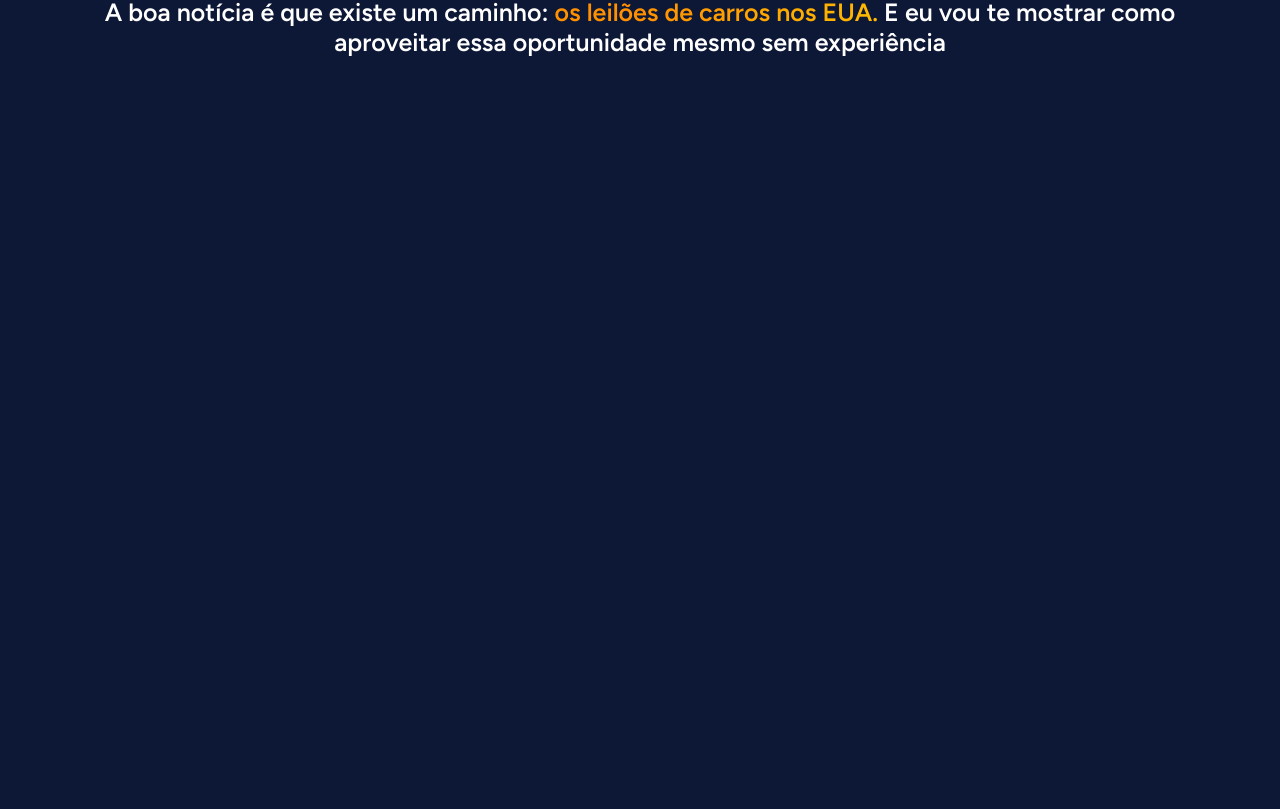
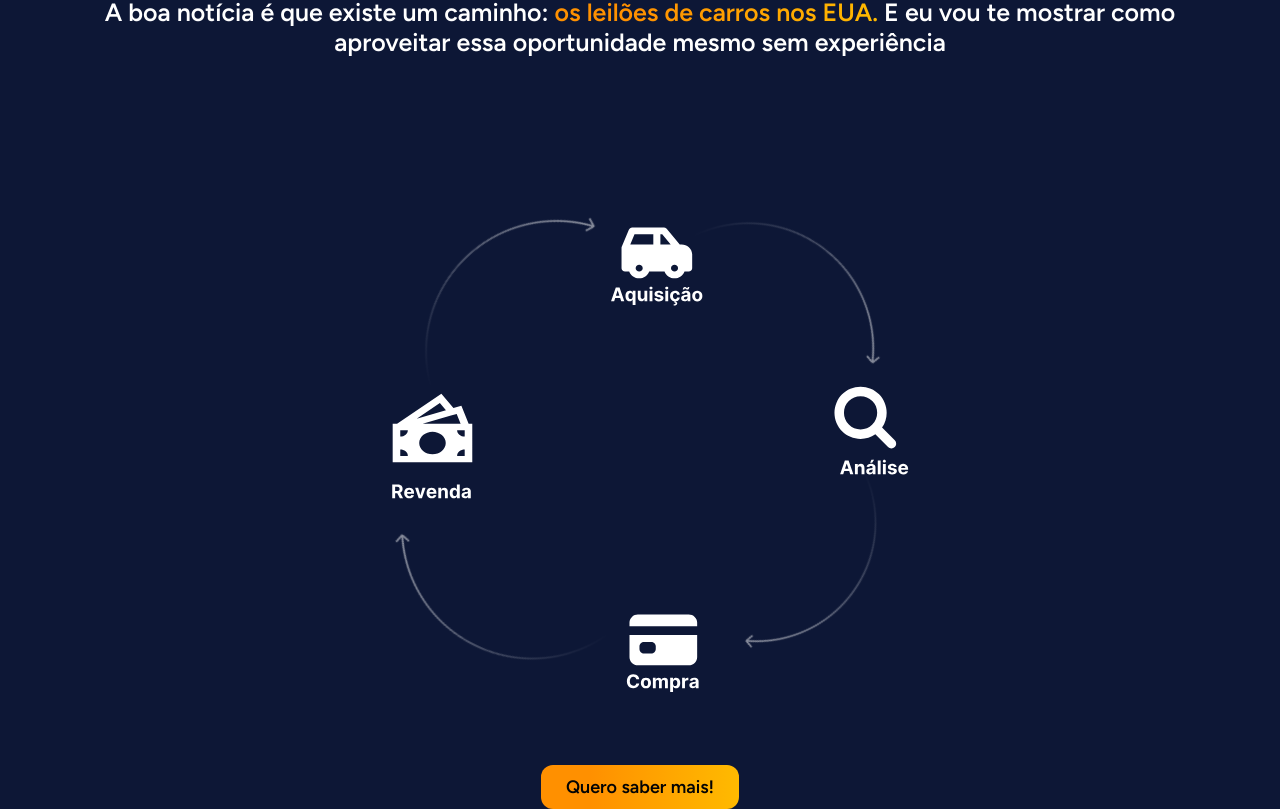
Before and after one commit to wemersonmatheuss/vcusaauto, a React (Vite) app: page / in a window 1280 px wide. Shown: the part 1154-1963 px from the top of the page. Before the commit the page ends 1302 px from the top, so only its background shows below. Built offline with nearby package versions, Linux system fonts and the light colour scheme.

Commit message:
feat: create Loop componentr with styles

```diff
--- a/src/App.tsx
+++ b/src/App.tsx
@@ -1,6 +1,7 @@
 import { Main } from "./Components/Main"
 import { Carousel } from "./Components/Carousel"
 import { Contradiction } from "./Components/Contradiction"
+import { Loop } from "./Components/Loop"
 
 export function App() {
   return (
@@ -10,6 +11,8 @@
       <Carousel/>
 
       <Contradiction/>
+
+      <Loop/>
     </div>
   )
 }
--- /dev/null
+++ b/src/Components/Loop/index.tsx
@@ -0,0 +1,15 @@
+import styles from "./styles.module.css"
+
+import imageLoop from "../../assets/svg/image-loop.svg"
+
+import { Button } from "../Button"
+
+export function Loop() {
+    return (
+        <div className={styles.container}>
+            <img src={imageLoop} alt="Imagem do loop da compra" />
+
+            <Button name="Quero saber mais!"/>
+        </div>
+    )
+}
--- /dev/null
+++ b/src/Components/Loop/styles.module.css
@@ -0,0 +1,15 @@
+.container {
+    width: 100%;
+    height: auto;
+
+    display: flex;
+    flex-direction: column;
+    justify-content: center;
+    align-items: center;
+    gap: 50px;
+}
+
+.container img {
+    width: 600px;
+    height: auto;
+}
```
